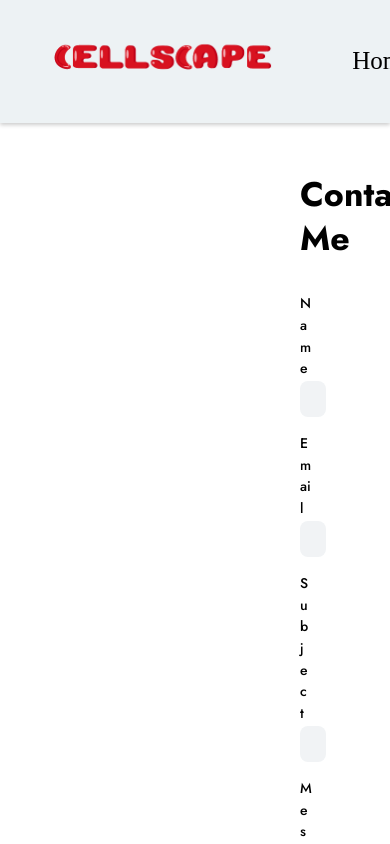
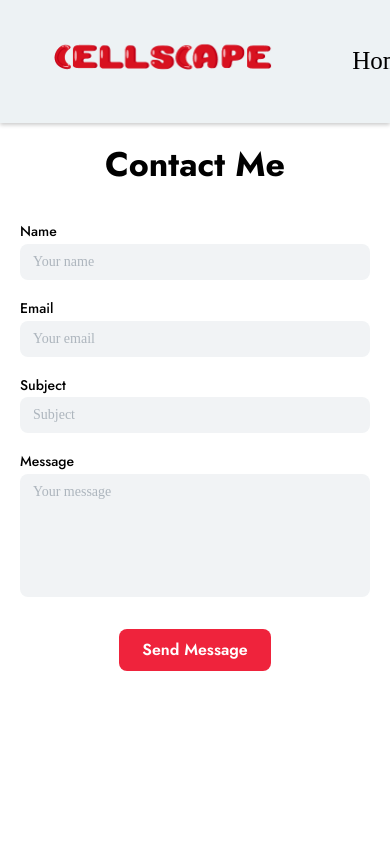
Before and after one commit to gbemiloveshtml/cellscape, a React (Vite) app in the folder cellscape/: page /contact in a window 390 px wide. Shown: the top 844 px of the page. Built offline with nearby package versions, Linux system fonts and the light colour scheme; a web font is replaced by a local one.

Commit message:
Make contact page responsive and remove scrollbar

```diff
--- a/cellscape/src/index.css
+++ b/cellscape/src/index.css
@@ -4,6 +4,10 @@
     font-family: "Jost";
 
 
+}
+
+::-webkit-scrollbar {
+    display: none; /* For Chrome, Safari, and Edge */
 }
 
 .container{
--- a/cellscape/src/pages/static/contact/contact.css
+++ b/cellscape/src/pages/static/contact/contact.css
@@ -1,9 +1,23 @@
+
+form {
+    padding: 50px 300px 28px 300px;
+}
 
 
+@media (max-width: 1200px) {
+    form {
+        padding: 50px 150px 28px 150px;
+    }
+}
 
-form{
-    padding-left: 300px;
-    padding-right:300px;
-    padding-bottom:28px;
-    padding-top:50px;
+@media (max-width: 768px) {
+    form {
+        padding: 50px 50px 28px 50px;
+    }
 }
+
+@media (max-width: 480px) {
+    form {
+        padding: 20px 20px 20px 20px;
+    }
+}
```
